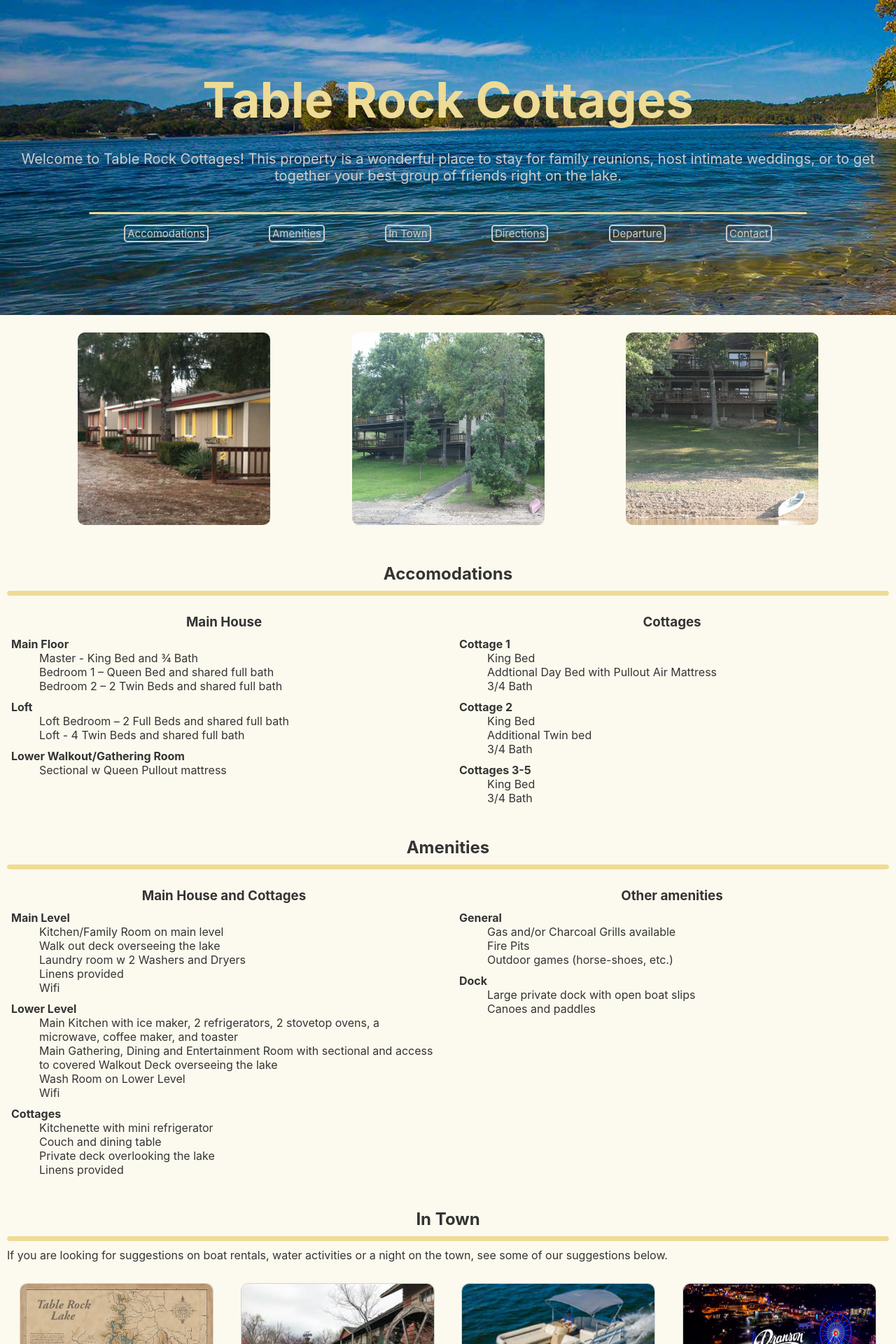
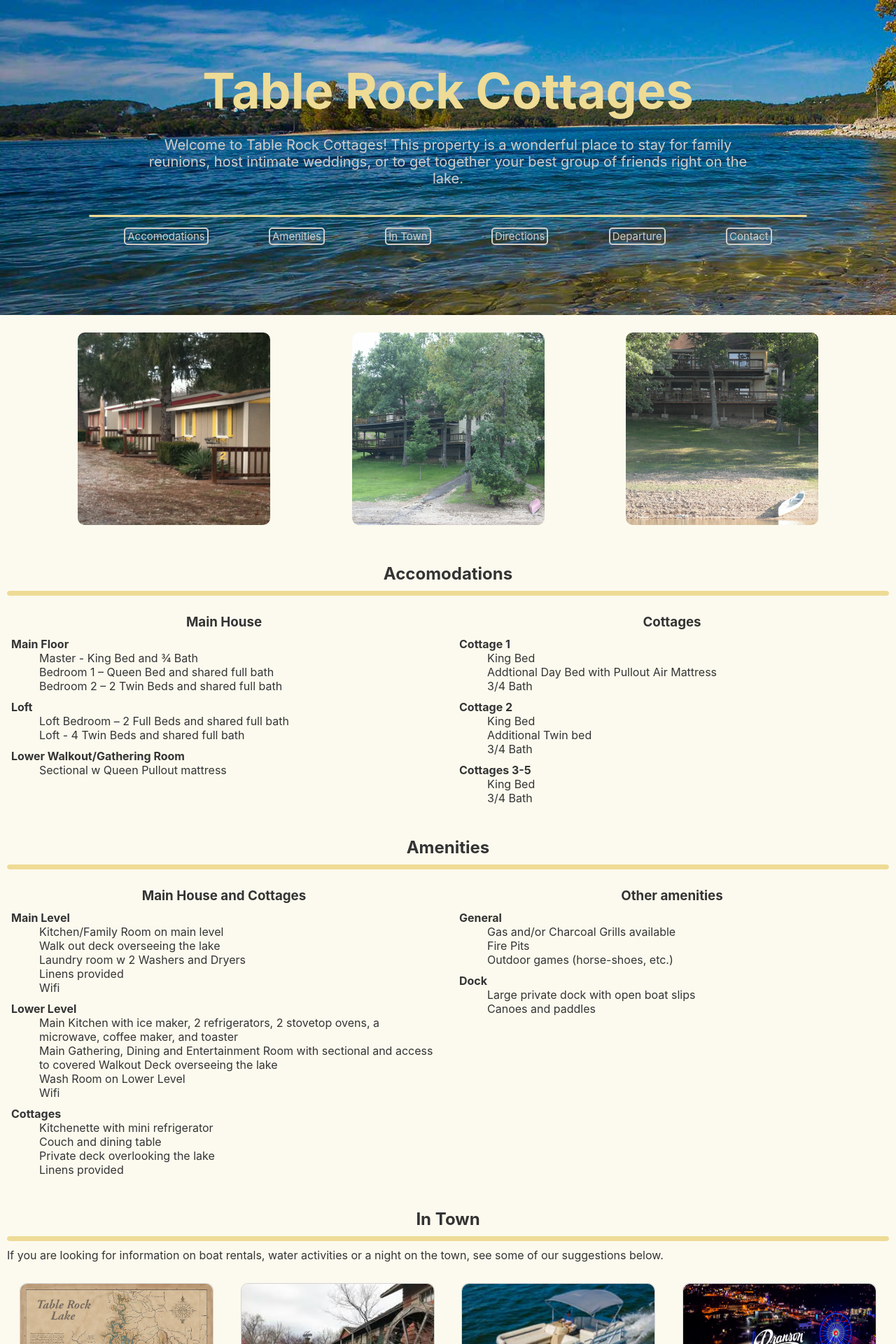
Before and after one commit to mkgude/murphy-lakehouse-app, a React (Create React App) app: page / in a window 1280 px wide. Shown: the top 1920 px of the page at 70% size. Built offline with nearby package versions, Linux system fonts and the light colour scheme.

Commit message:
edited header line heights and margins to better fit on mobile

```diff
--- a/package.json
+++ b/package.json
@@ -1,14 +1,15 @@
 {
   "name": "murphys-lakehouse-app",
+  "homepage": "https://tablerockcottages.com",
   "version": "0.1.0",
   "private": true,
   "dependencies": {
     "@aws-amplify/cli": "^4.32.1",
-    "@aws-amplify/ui-react": "^0.2.28",
+    "@aws-amplify/ui-react": "^0.2.34",
     "@testing-library/jest-dom": "^5.11.6",
     "@testing-library/react": "^11.1.2",
     "@testing-library/user-event": "^12.2.2",
-    "aws-amplify": "^3.3.8",
+    "aws-amplify": "^3.3.14",
     "bootstrap": "^4.5.3",
     "react": "^17.0.1",
     "react-bootstrap": "^1.4.0",
--- a/src/App.css
+++ b/src/App.css
@@ -26,11 +26,14 @@
   font-size: 70px;
   color: rgb(238, 219, 149);
   text-align: center;
+  line-height: 1;
+}
+.mc-header span {
+  font-size: 50px;
 }
 
 .mc-welcome-text {
   color: rgb(209, 205, 200);
-  margin: 30px;
   font-size: 20px;
   text-align: center;
 }
@@ -166,6 +169,13 @@ figcaption a:hover {
   font-weight: bolder;
 }
 @media screen and (min-width: 640px) {
+  .mc-welcome span {
+    font-size: 70px;
+  }
+  .mc-welcome-text {
+    margin: 30px;
+    width: 70%;
+  }
   .accomodations-info,
   .amenities-info,
   .directions-info {
--- a/src/components/Town.js
+++ b/src/components/Town.js
@@ -7,7 +7,7 @@ export default function Town() {
             <hr/>
             <div className="town-info">
                 <p>
-                If you are looking for suggestions on boat rentals, water activities or a night on the town, see some of our suggestions below.
+                If you are looking for information on boat rentals, water activities or a night on the town, see some of our suggestions below.
                 </p>
             </div>
         </div>
--- a/src/pages/Welcome.js
+++ b/src/pages/Welcome.js
@@ -12,7 +12,7 @@ function Welcome() {
     return (
         <div>
             <div className="mc-header" style={{ backgroundImage:`url(${LakeBackground})`, backgroundRepeat: "no-repeat"}}>
-                <h1 className="mc-welcome">Table Rock Cottages</h1>
+                <h1 className="mc-welcome"><span>Table Rock</span> Cottages</h1>
                 <p className="mc-welcome-text">Welcome to Table Rock Cottages! This property is a wonderful place to stay for family reunions, host intimate weddings, or to get together your best group of friends right on the lake. </p>
                 <hr />
                 <nav className="mc-nav">
```
Also changed, not shown: 1 other file (tests, documents, lock files or other folders).
